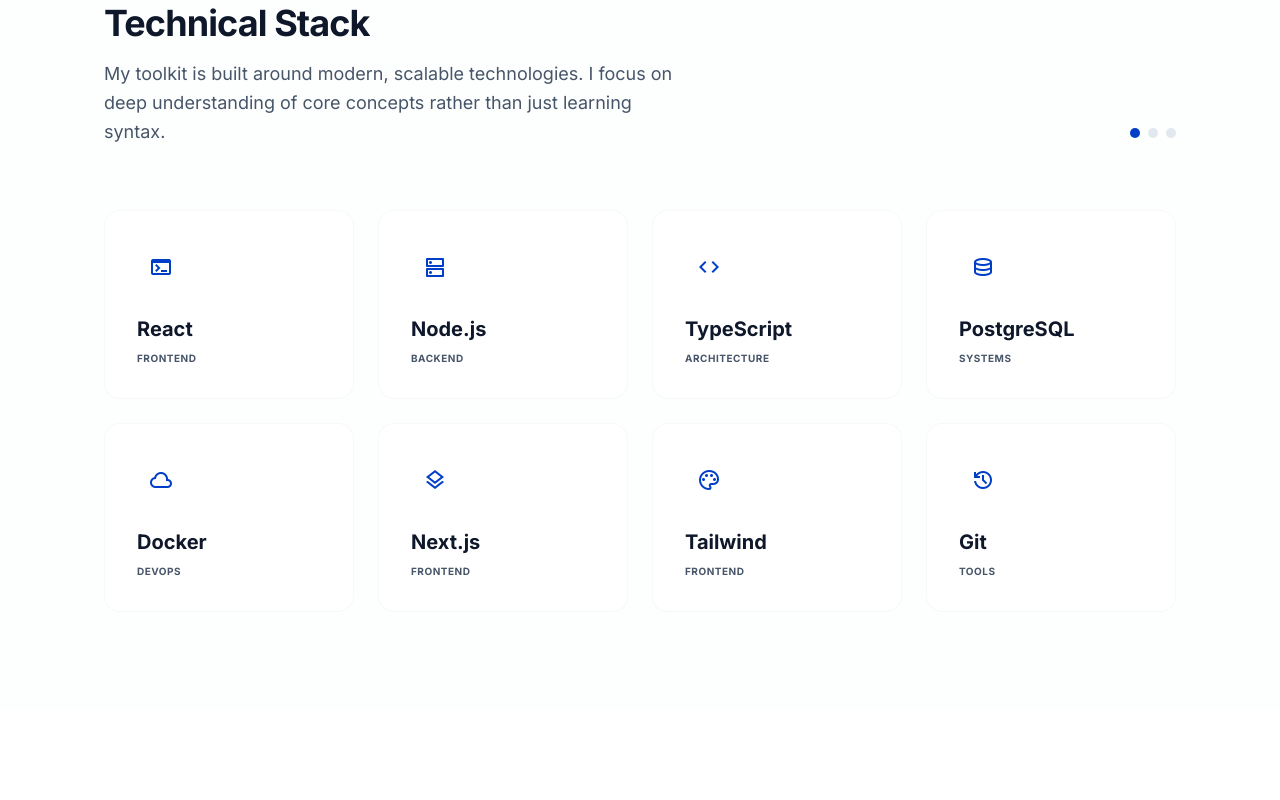
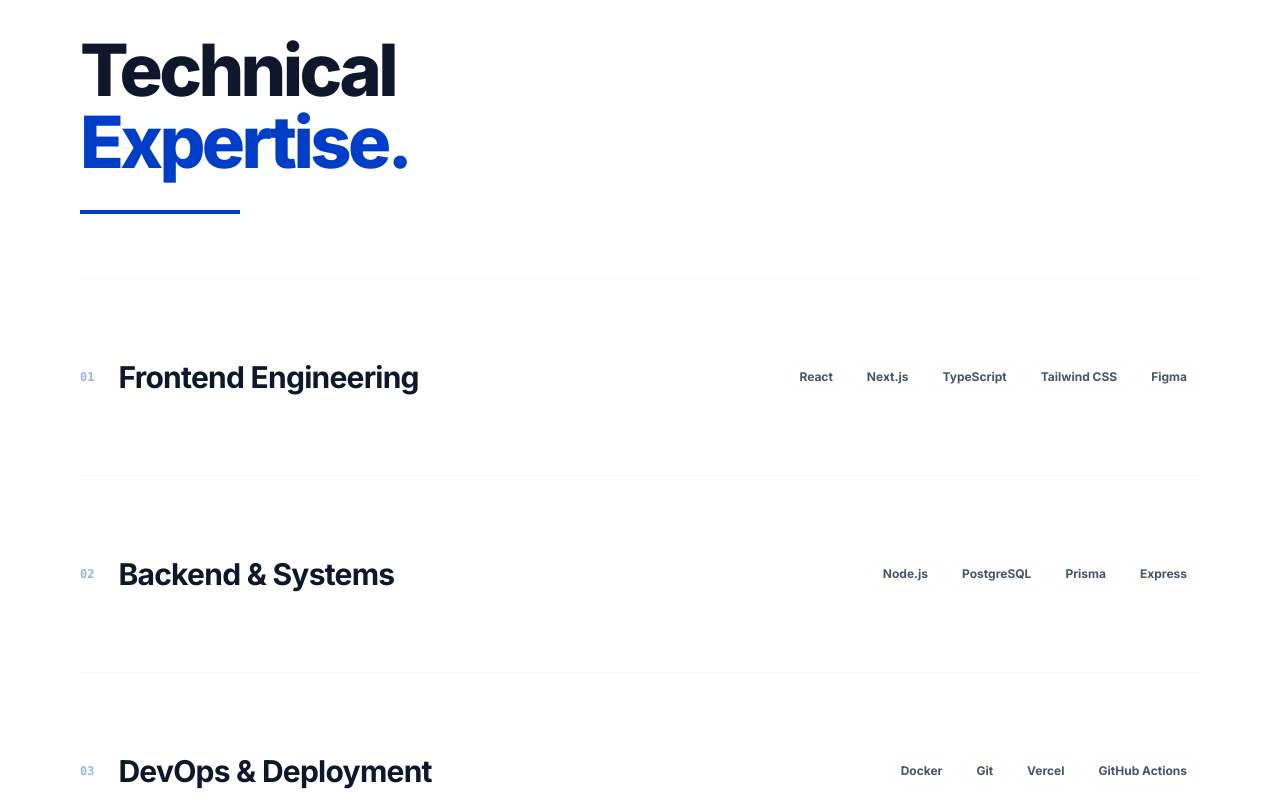
Before and after one commit to abhishek-nicorai/Abhishek-Portfolio, a Next.js app: page / in a window 1280 px wide. Shown: the part 900-1700 px from the top of the page. Built offline with nearby package versions, Linux system fonts and the light colour scheme.

Commit message:
implement minimalist high-end expertise list

```diff
--- /dev/null
+++ b/src/components/ExpertiseRow.tsx
@@ -0,0 +1,47 @@
+"use client";
+import React from 'react';
+
+interface ExpertiseRowProps {
+  id: string;
+  area: string;
+  description: string;
+  tools: string[];
+}
+
+export const ExpertiseRow = ({ id, area, description, tools }: ExpertiseRowProps) => {
+  return (
+    <div className="group relative py-20 border-b border-outline-variant/30 transition-all duration-500 hover:px-15">
+      {/* Background Hover Effect */}
+      <div className="absolute inset-0 bg-primary/[0.02] opacity-0 group-hover:opacity-100 transition-all duration-500 -z-10 rounded-2xl" />
+
+      <div className="flex flex-col md:flex-row md:items-center gap-8 md:gap-16">
+        {/* ID & Title */}
+        <div className="flex items-center gap-6 md:w-1/2">
+          <span className="text-xs font-mono text-primary/40 font-bold">{id}</span>
+          <h3 className="text-2xl md:text-3xl font-bold text-on-surface tracking-tight group-hover:text-primary transition-colors duration-500">
+            {area}
+          </h3>
+        </div>
+
+        {/* Description */}
+        {/* <div className="md:w-1/3">
+          <p className="text-on-surface-variant text-sm leading-relaxed">
+            {description}
+          </p>
+        </div> */}
+
+        {/* Tools Tags */}
+        <div className="flex flex-wrap gap-2 md:w-1/2 md:justify-end">
+          {tools.map((tool) => (
+            <span
+              key={tool}
+              className="px-3 py-1 bg-surface-container-low text-on-surface-variant text-[12px] font-bold rounded-full border border-outline-variant/10 whitespace-nowrap"
+            >
+              {tool}
+            </span>
+          ))}
+        </div>
+      </div>
+    </div>
+  );
+};
--- a/src/components/Navbar.tsx
+++ b/src/components/Navbar.tsx
@@ -12,7 +12,7 @@
 
         {/* Logo/Brand */}
         <div className="text-2xl font-extrabold text-on-surface tracking-tighter">
-          DevPortfolio
+          Abhishek Tn
         </div>
 
         {/* Desktop Nav - Dynamically mapped from Constants */}
--- a/src/components/SkillCard.tsx
+++ /dev/null
@@ -1,18 +0,0 @@
-import React from 'react';
-import { Skill } from '@/types';
-
-export const SkillCard = ({ name, icon, category }: Skill) => {
-  return (
-    <div className="bg-white p-8 border border-outline-variant/30 rounded-2xl transition-all duration-300 hover:-translate-y-2 hover:shadow-[0_20px_40px_-15px_rgba(15,23,42,0.1)] group">
-      <div className="w-12 h-12 bg-surface-container-low rounded-xl flex items-center justify-center mb-6 text-primary group-hover:scale-110 transition-transform duration-300">
-        <span className="material-symbols-outlined font-fill-1">
-          {icon}
-        </span>
-      </div>
-      <h3 className="text-xl font-bold text-on-surface mb-2">{name}</h3>
-      <p className="text-[10px] font-bold text-on-surface-variant tracking-wider uppercase">
-        {category}
-      </p>
-    </div>
-  );
-};
--- a/src/constants/index.ts
+++ b/src/constants/index.ts
@@ -27,17 +27,26 @@
   },
 ];
 
-export const SKILLS: Skill[] = [
-  { name: "React", icon: "terminal", category: "Frontend" },
-  { name: "Node.js", icon: "dns", category: "Backend" },
-  { name: "TypeScript", icon: "code", category: "Architecture" },
-  { name: "PostgreSQL", icon: "database", category: "Systems" },
-  { name: "Docker", icon: "cloud", category: "DevOps" },
-  { name: "Next.js", icon: "layers", category: "Frontend" },
-  { name: "Tailwind", icon: "palette", category: "Frontend" },
-  { name: "Git", icon: "history", category: "Tools" },
+export const EXPERTISE_DATA = [
+  {
+    id: "01",
+    area: "Frontend Engineering",
+    description: "",
+    tools: ["React", "Next.js", "TypeScript", "Tailwind CSS", "Figma"],
+  },
+  {
+    id: "02",
+    area: "Backend & Systems",
+    description: "",
+    tools: ["Node.js", "PostgreSQL", "Prisma", "Express"],
+  },
+  {
+    id: "03",
+    area: "DevOps & Deployment",
+    description: "",
+    tools: ["Docker", "Git", "Vercel", "GitHub Actions"],
+  }
 ];
-
 // Leave this empty for now if you are a student, or add your details
 export const EXPERIENCES: Experience[] = [
   {
@@ -64,7 +73,7 @@
 ];
 
 export const CONTACT_INFO = {
-  email: "hello@example.com", // Replace with your real email
+  email: "abhishektn27@gmail.com", // Replace with your real email
   linkedin: "https://linkedin.com/in/yourusername",
   github: "https://github.com/yourusername",
   twitter: "https://twitter.com/yourusername",
--- a/src/sections/Skills.tsx
+++ b/src/sections/Skills.tsx
@@ -1,36 +1,29 @@
-import { SKILLS } from "@/constants";
-import { SkillCard } from "@/components/SkillCard";
+import { EXPERTISE_DATA } from "@/constants";
+import { ExpertiseRow } from "@/components/ExpertiseRow";
 
 export const Skills = () => {
   return (
-    <section id="about" className="py-24 bg-surface-container/30 border-y border-outline-variant/5">
-      <div className="max-w-[1120px] mx-auto px-6">
+    <section id="about" className="py-32 px-6">
+      <div className="max-w-[1120px] mx-auto">
 
-        {/* Header Block */}
-        <div className="flex flex-col md:flex-row justify-between items-end mb-16 gap-8">
-          <div className="max-w-xl space-y-4">
-            <h2 className="text-4xl font-bold text-on-surface tracking-tight">
-              Technical Stack
-            </h2>
-            <p className="text-on-surface-variant text-lg leading-relaxed">
-              My toolkit is built around modern, scalable technologies. I focus on
-              deep understanding of core concepts rather than just learning syntax.
-            </p>
-          </div>
-
-          <div className="flex gap-2 pb-2">
-            <div className="w-2.5 h-2.5 rounded-full bg-primary"></div>
-            <div className="w-2.5 h-2.5 rounded-full bg-outline-variant"></div>
-            <div className="w-2.5 h-2.5 rounded-full bg-outline-variant"></div>
-          </div>
+        {/* Header */}
+        <div className="mb-16">
+          <h2 className="text-5xl md:text-7xl font-extrabold text-on-surface tracking-tighter mb-8">
+            Technical<br/>
+            <span className="text-primary">Expertise.</span>
+          </h2>
+          <div className="h-1 w-40 bg-primary"></div>
         </div>
 
-        {/* Skills Grid */}
-        <div className="grid grid-cols-2 md:grid-cols-4 lg:grid-cols-4 gap-6">
-          {SKILLS.map((skill) => (
-            <SkillCard key={skill.name} {...skill} />
+        {/* Interactive List */}
+        <div className="border-t border-outline-variant/30">
+          {EXPERTISE_DATA.map((item) => (
+            <ExpertiseRow key={item.id} {...item} />
           ))}
         </div>
+
+        {/* Sub-text footer */}
+
       </div>
     </section>
   );
```
Also changed, not shown: 1 other file (tests, documents, lock files or other folders).
